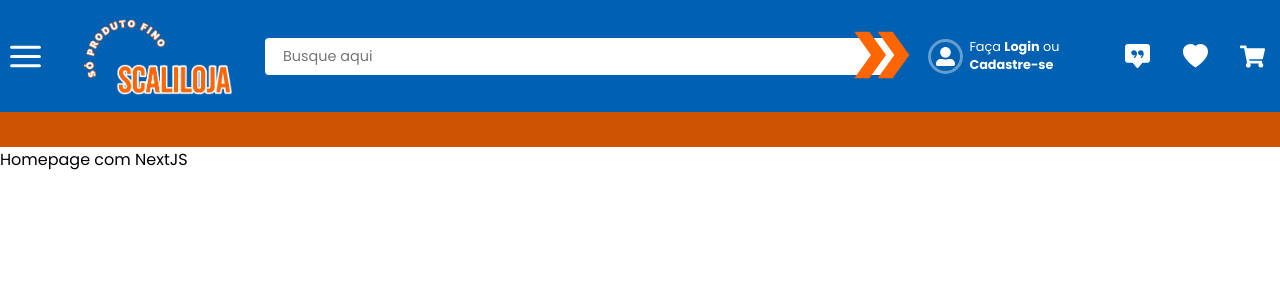
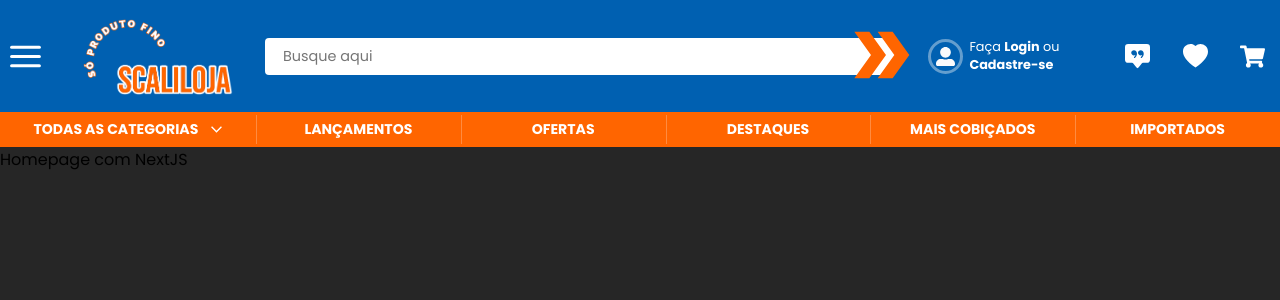
Before and after one commit to Scalibacon/nextjs-store, a Next.js app: page / in a window 1280 px wide. Shown: the top 300 px of the page. Built offline with nearby package versions, Linux system fonts and the light colour scheme.

Commit message:
dropdown menu and some more styles

```diff
--- a/src/components/HamburgerMenu/HamburgerMenu.module.scss
+++ b/src/components/HamburgerMenu/HamburgerMenu.module.scss
@@ -14,8 +14,8 @@
 }
 .backgroundCover{
   position: fixed;
-  width: 100vw;
-  height: 100vh;
+  width: 100%;
+  height: 100%;
   left: 0;
   bottom: 0;
   background-color: rgb(var(--dark-color), 0.4);
--- a/src/components/Header/Header.module.scss
+++ b/src/components/Header/Header.module.scss
@@ -59,7 +59,87 @@ $header-children-width: clamp(400px, 100%, 1500px);
     nav{
       width: $header-children-width;
       height: 100%;
-      background-color: rgb(10 10 10 / 20%);
+      display: flex;
+      align-items: center;
+      justify-content: center;
+
+      span{
+        height: 100%;
+        flex: 4;
+        position: relative;
+        display: flex;
+        align-items: center;
+        justify-content: center;
+        font-weight: 800;
+        font-size: 0.88rem;
+        background-color: rgb(var(--contrast-color));
+        cursor: pointer;
+
+        &:hover{
+          background-color: rgb(var(--theme-color-dark));
+        }
+
+        &:first-child{
+          flex: 5;
+          display: flex;
+          gap: 0.7rem;
+
+          &:hover > svg{
+            transform: rotate(90deg);
+          }
+          &:hover > .dropdownMenu{
+            display: flex;
+          }
+
+          svg{
+            transition: transform 0.3s ease-in-out;
+            transform: rotate(-90deg);
+          }
+        }
+
+        &:not(:first-child)::before{
+          content: '';
+          width: 1px;
+          height: 85%;
+          position: absolute;
+          left: 0;
+          background-color: rgba(var(--white), 25%);
+        }
+
+        .dropdownMenu{
+          position: absolute;
+          min-width: 100%;
+          height: 175px;
+          top: 35px;
+          left: 0;
+          display: none;
+          z-index: 5;
+          background-color: rgba(var(--white), 100%);
+
+          ul{
+            width: 100%;
+            color: rgb(var(--text-soft-dark));
+            font-weight: 400;
+            background-color: rgb(var(--light-color));
+
+            li{
+              display: flex;
+              align-items: center;
+              background-color: rgb(var(--light-color));
+
+              a{
+                width: 100%;
+                height: 100%;
+                padding: 0.25rem 1rem;
+              }
+
+              &:hover{
+                filter: brightness(0.9);
+              }
+            }
+          }
+        }
+      }
     }
   }
 }
--- a/src/components/Header/index.tsx
+++ b/src/components/Header/index.tsx
@@ -5,9 +5,14 @@ import LogoImg from '../../assets/logo.png';
 import SearchInput from '../SearchInput';
 import ProfileAccess from '../ProfileAccess';
 import { BsFillChatSquareQuoteFill, BsFillHeartFill } from 'react-icons/bs';
+import { MdOutlineArrowBackIosNew } from 'react-icons/md';
 import { FaShoppingCart } from 'react-icons/fa';
+import { useState } from 'react';
+import Category from '../../types/category';
 
 const Header = () => {
+  const [categories, setCategories] = useState<Category[]>([]);
+
   return(
     <header className={styles.header}>
       <main>
@@ -30,7 +35,25 @@ const Header = () => {
         </div>
       </main>
       <section className={styles.navContainer}>
-        <nav></nav>
+        <nav>
+          <span>
+            TODAS AS CATEGORIAS <MdOutlineArrowBackIosNew size={13}/>
+            <section className={styles.dropdownMenu}>
+              <ul>
+                <li><a>Categoria 1</a></li>
+                <li><a>Categoria 2</a></li>
+                <li><a>Categoria 3</a></li>
+                <li><a>Categoria 4</a></li>
+                <li><a>Categoria 5</a></li>
+              </ul>
+            </section>
+          </span>
+          <span>LANÇAMENTOS</span>
+          <span>OFERTAS</span>
+          <span>DESTAQUES</span>
+          <span>MAIS COBIÇADOS</span>
+          <span>IMPORTADOS</span>
+        </nav>
       </section>
     </header>
   )
--- a/src/global/global.scss
+++ b/src/global/global.scss
@@ -12,10 +12,14 @@ body{
   width: 100vw;
   font-family: Poppins, sans-serif;
   overflow-x: hidden;
+  background-color: rgb(1 1 1 / 0.85);
 }
 a{
   text-decoration: none;
   color: inherit;
+}
+li{
+  list-style: none;
 }
 button{
   background-color: transparent;
@@ -26,12 +30,15 @@ button{
 
 :root{
   --theme-color: 0, 96, 177;
+  --theme-color-dark: 229, 91, 0;
+
   --contrast-color: 255, 101, 0;
 
   --dark-color: 11, 11, 11;
   --light-color: 250, 250, 251;
 
   --text-dark: 66, 70, 77;
+  --text-soft-dark: 66, 70, 77;
 
   --white: 255, 255, 255;
 }
```
